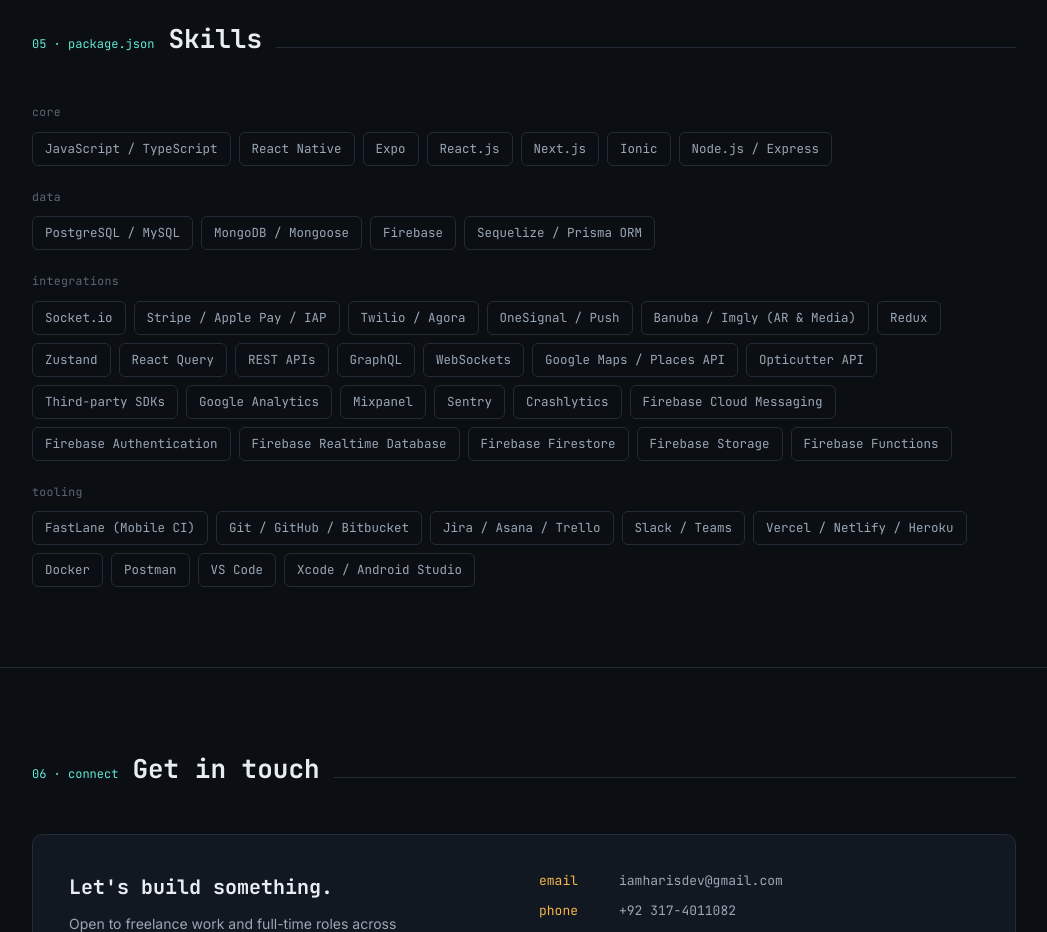
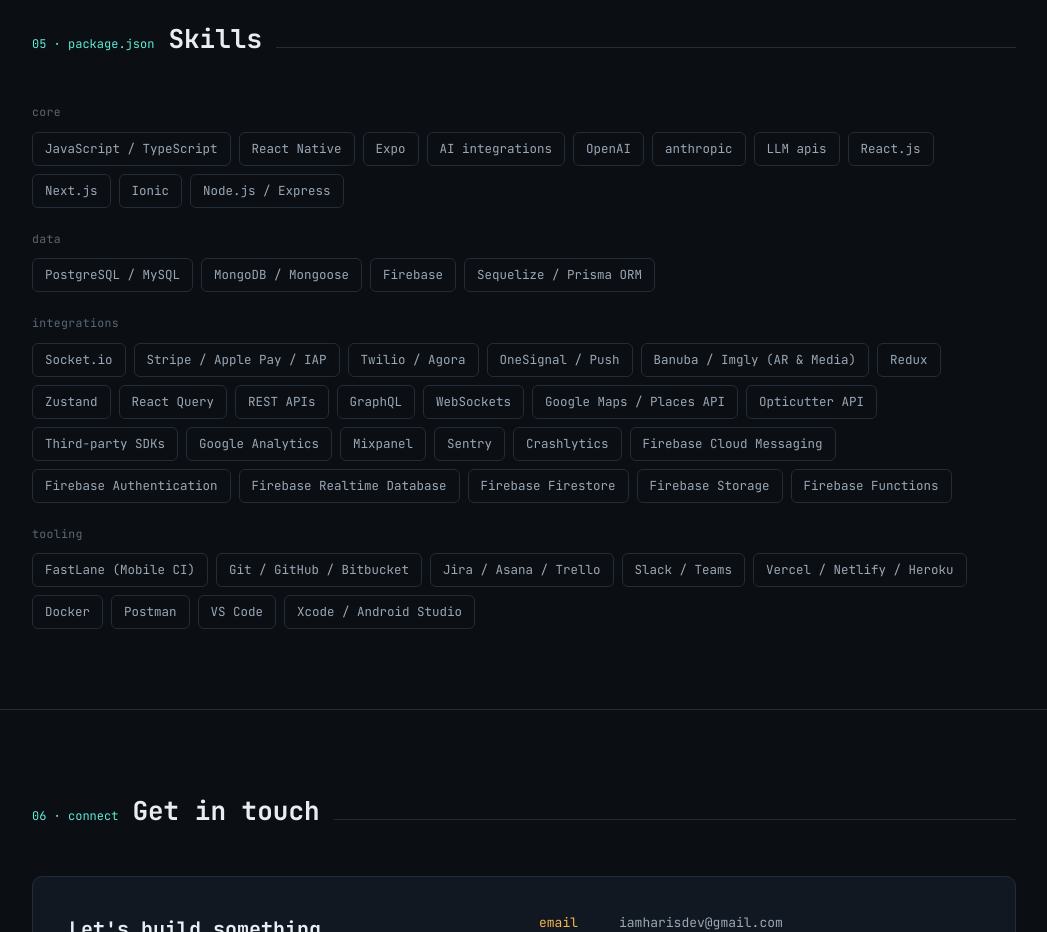
Before and after one commit to iamharisdev/portfolio, a Next.js app: page / in a window 1280 px wide. Shown: the part 6820-7752 px from the top of the page, without its empty margins (116-1163 px from the left). Built offline with nearby package versions, Linux system fonts and the light colour scheme.

Commit message:
update core

```diff
--- a/data/content.js
+++ b/data/content.js
@@ -267,7 +267,7 @@ const content = {
   skillGroups: [
     {
       label: "core",
-      items: ["JavaScript / TypeScript", "React Native", "Expo", "React.js", "Next.js", "Ionic", "Node.js / Express"],
+      items: ["JavaScript / TypeScript", "React Native", "Expo","AI integrations", "OpenAI","anthropic","LLM apis", "React.js", "Next.js", "Ionic", "Node.js / Express"],
     },
     {
       label: "data",
```
